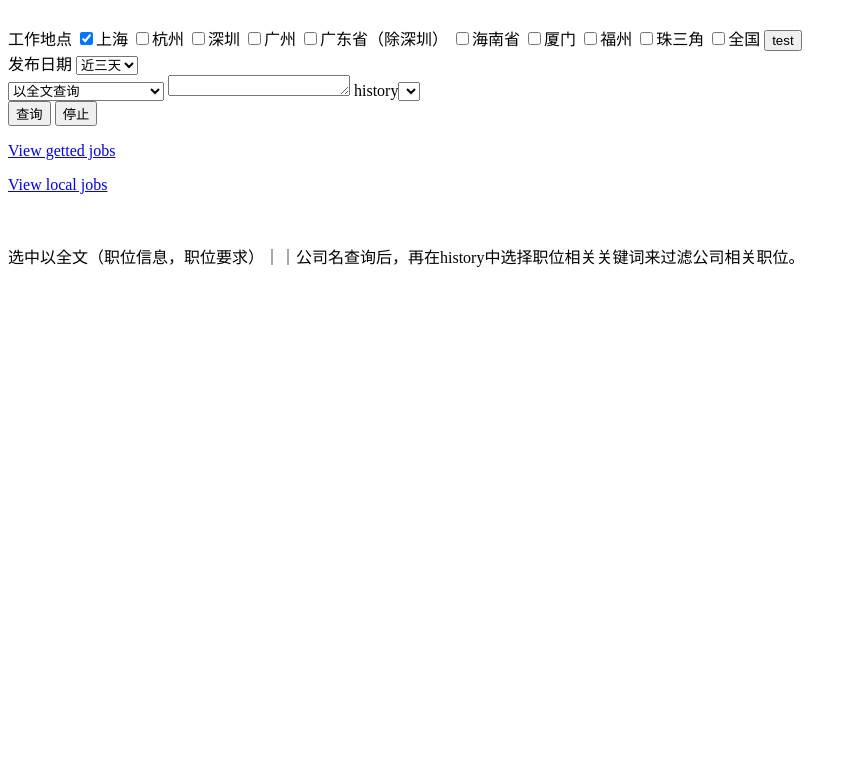
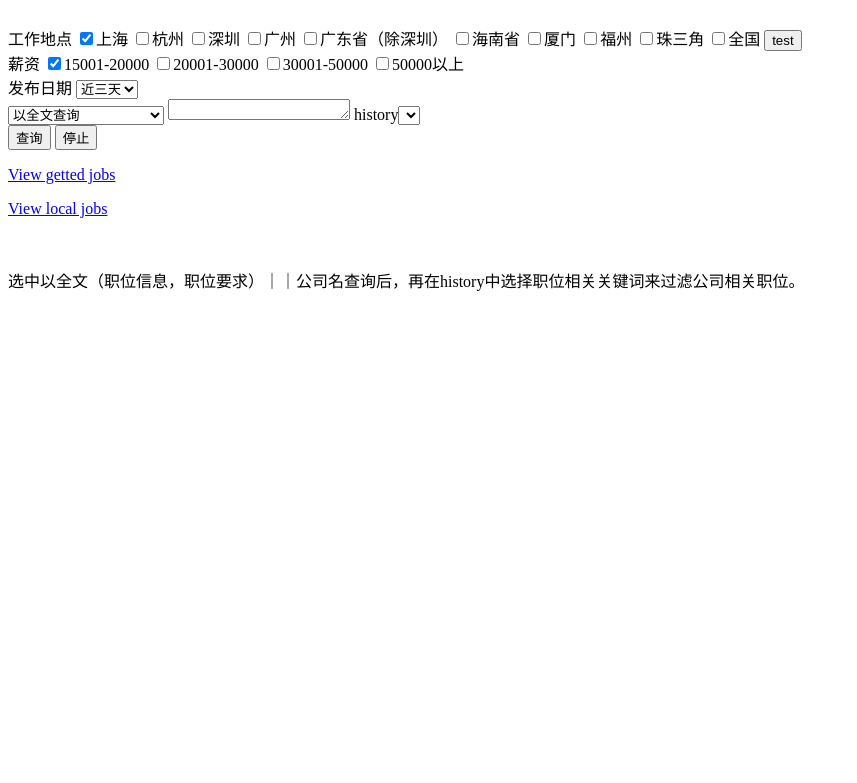
Before and after one commit to sinoory/dijango-jobfind, a Django app: page /jobfind/querry in a window 1280 px wide. Shown: the top 783 px of the page, without its empty margins (0-857 px from the left). Run offline with Django 3.2, Linux system fonts and the light colour scheme; lists and menus that the app fills with data are empty; parts of the project's set-up code (start-up, migrations or seed data) failed here and were passed over; some libraries are stand-ins or nearby versions.

Commit message:
add salary for querry condition

```diff
--- a/jobfind/models.py
+++ b/jobfind/models.py
@@ -14,6 +14,7 @@ class AJob(models.Model):
     site=models.CharField(max_length=20) #51job,zhlian,...
     job=models.CharField(max_length=100)
     jobu=models.CharField(max_length=100)
+    salary=models.CharField(max_length=50)
     local=models.CharField(max_length=20)
     coname=models.CharField(max_length=100)
     courl=models.CharField(max_length=100)
--- a/jobfind/templates/jobfind/b.html
+++ b/jobfind/templates/jobfind/b.html
@@ -76,7 +76,7 @@
                     //$("#content").text(unescape(data));
                     //Lesson:json: use eval convert string to json object,and  also change unicaode(\ue342 ...) to utf8
                     job=eval ("(" + data + ")");
-                    $("#coname").html("<a href='"+job.courl+"' target='_blank' >"+job.coname+"<a/>");
+                    $("#coname").html("<a href='"+job.courl+"' target='_blank' >"+job.salary+"_"+job.coname+"<a/>");
                     $("#codesc").text(job.cd.replace(/\n/g,"    "));
                     $("#job").html("<a href='"+job.jobu+"' target='_blank' >"+job.job+"<a/>");
                     $("#jobdesc").html(job.jd.replace(/\n/g,"<br/>"));//use html() to show tags
--- a/jobfind/templates/jobfind/q.html
+++ b/jobfind/templates/jobfind/q.html
@@ -70,6 +70,7 @@
             saveSetting:function(){
                 var js={
                    workArea:getJobArea(),
+                   salaryarea:getSalaryArea(),
                    publishday:$("#idpublishday").val()
                 }
                 localStorage[this.getSettingkey()]=JSON.stringify(js)
@@ -83,6 +84,7 @@
             var postdata={
                 searchkey:$(this.mIdSearchKey).val(),
                 workarea:getJobArea(),
+                salaryarea:getSalaryArea(),
                 publishday:$("#idpublishday").val(),
                 keywordtype:this.mKeywordSearchType,
                 filterkeys:this.mMustContainKeys.join(","),
@@ -440,6 +442,15 @@
             return areas.join(",")
         }
 
+        function getSalaryArea(){
+           var areas= new Array()
+           $("input[name='idSalaryArea']").each(function() {
+                if($(this).is(':checked')) //Lesson jquerry:judge checkbox whether selected
+                    areas.push($(this).attr('value'))
+           })
+            return areas.join(",")
+        }
+
         function keytypechanged(){
             $("#idsearchkey").val("")
             var val=$("#idselKeytype").val()
@@ -480,7 +491,12 @@
 <input name='idJobArea' type='checkbox' value="01">珠三角</input>
 <input name='idJobArea' type='checkbox' value="000000">全国</input>
  <button onclick='test()' >test</button>
-
+ <br>
+薪资
+<input name='idSalaryArea' type='checkbox' value="07" checked="ture">15001-20000</input>
+<input name='idSalaryArea' type='checkbox' value="08">20001-30000</input>
+<input name='idSalaryArea' type='checkbox' value="09">30001-50000</input>
+<input name='idSalaryArea' type='checkbox' value="10">50000以上</input>
 <br>
 
 发布日期
```
Also changed, not shown: sh/m.py (+2 -5 lines).
